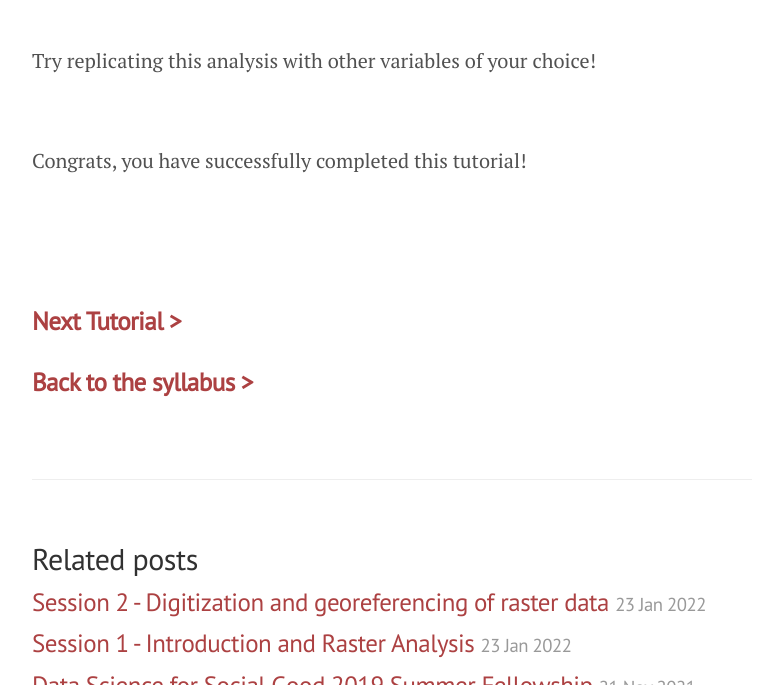
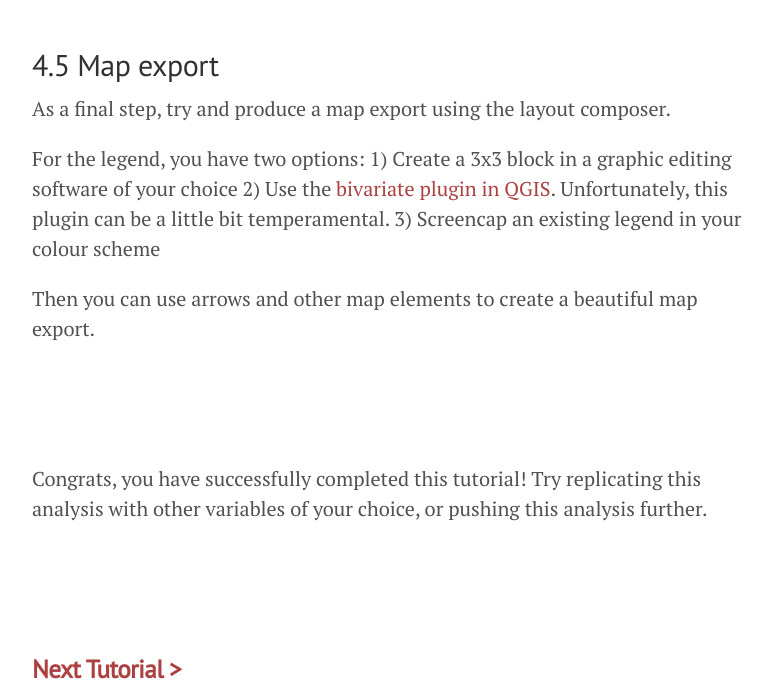
Before and after one commit to raphaelleroffo/raphaelleroffo.github.io, a Jekyll site: the page built from _posts/2022-01-23-advanced-tutorial3.md, in a window 1280 px wide and 900 px high, scrolled down 21391 px, cut to the strip 215-900 px from the top of the window. Shown: the whole strip, without its empty margins (248-1021 px from the left). Built offline with Jekyll 4.4.1, drawn with Linux system fonts in a browser that asks for light colours.

Commit message:
final tuto edits

```diff
--- a/_posts/2022-01-23-advanced-tutorial3.md
+++ b/_posts/2022-01-23-advanced-tutorial3.md
@@ -283,12 +283,24 @@ The map we obtain is in line with the hypothesis we initially formulated. In wea
 
 &nbsp;
 
-Try replicating this analysis with other variables of your choice!
+## 4.5 Map export
+
+As a final step, try and produce a map export using the layout composer.
+
+For the legend, you have two options:
+1) Create a 3x3 block in a graphic editing software of your choice
+2) Use the [bivariate plugin in QGIS](https://plugins.qgis.org/plugins/BivariateLegend/). Unfortunately, this plugin can be a little bit temperamental.
+3) Screencap an existing legend in your colour scheme
+
+
+Then you can use arrows and other map elements to create a beautiful map export.
+
+&nbsp;
 
 
 &nbsp;
 
-Congrats, you have successfully completed this tutorial!
+Congrats, you have successfully completed this tutorial! Try replicating this analysis with other variables of your choice, or pushing this analysis further.
 
 &nbsp;
 
```
Also changed, not shown: docs/assets/images/adv3-18.png.
